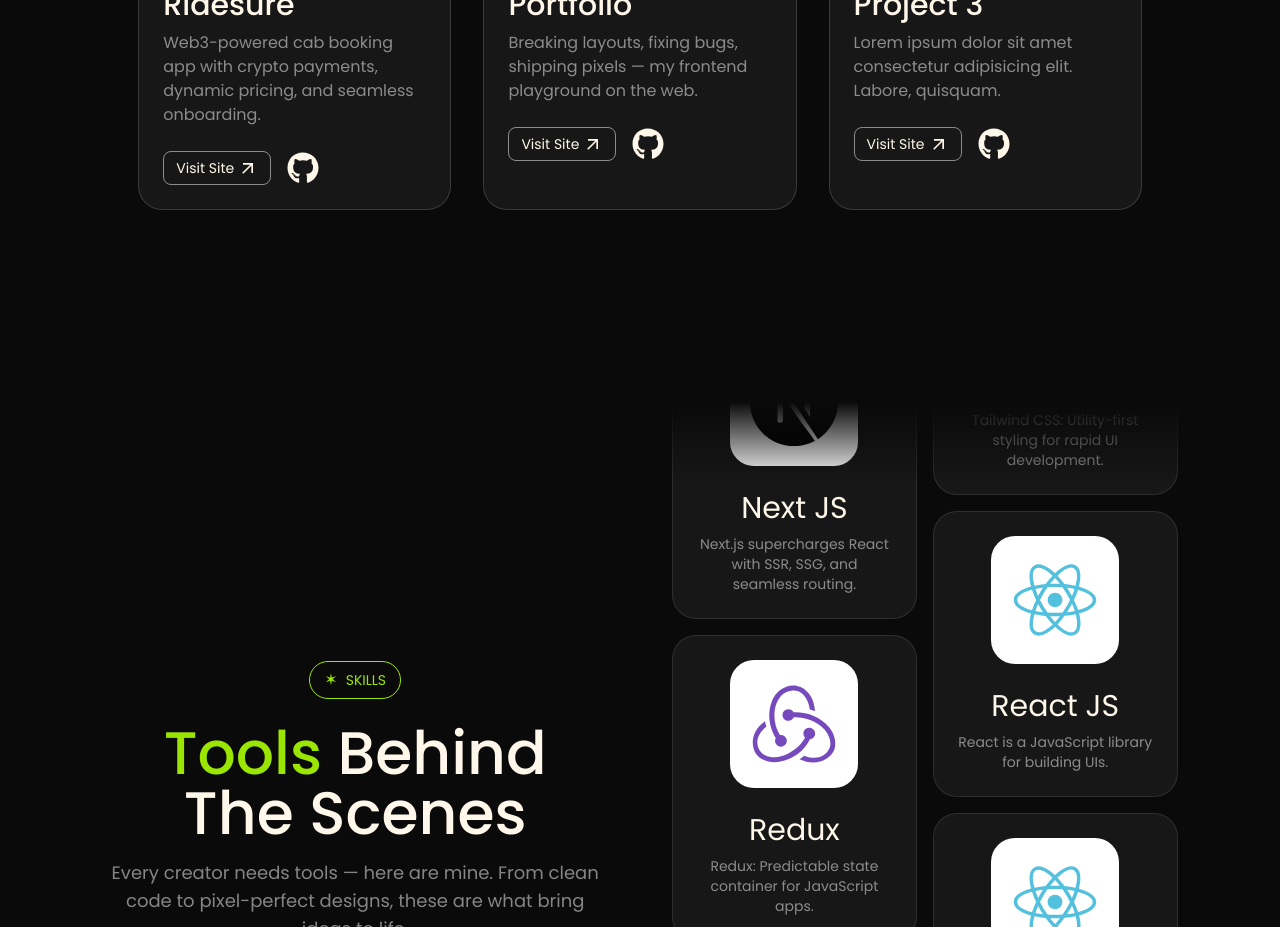
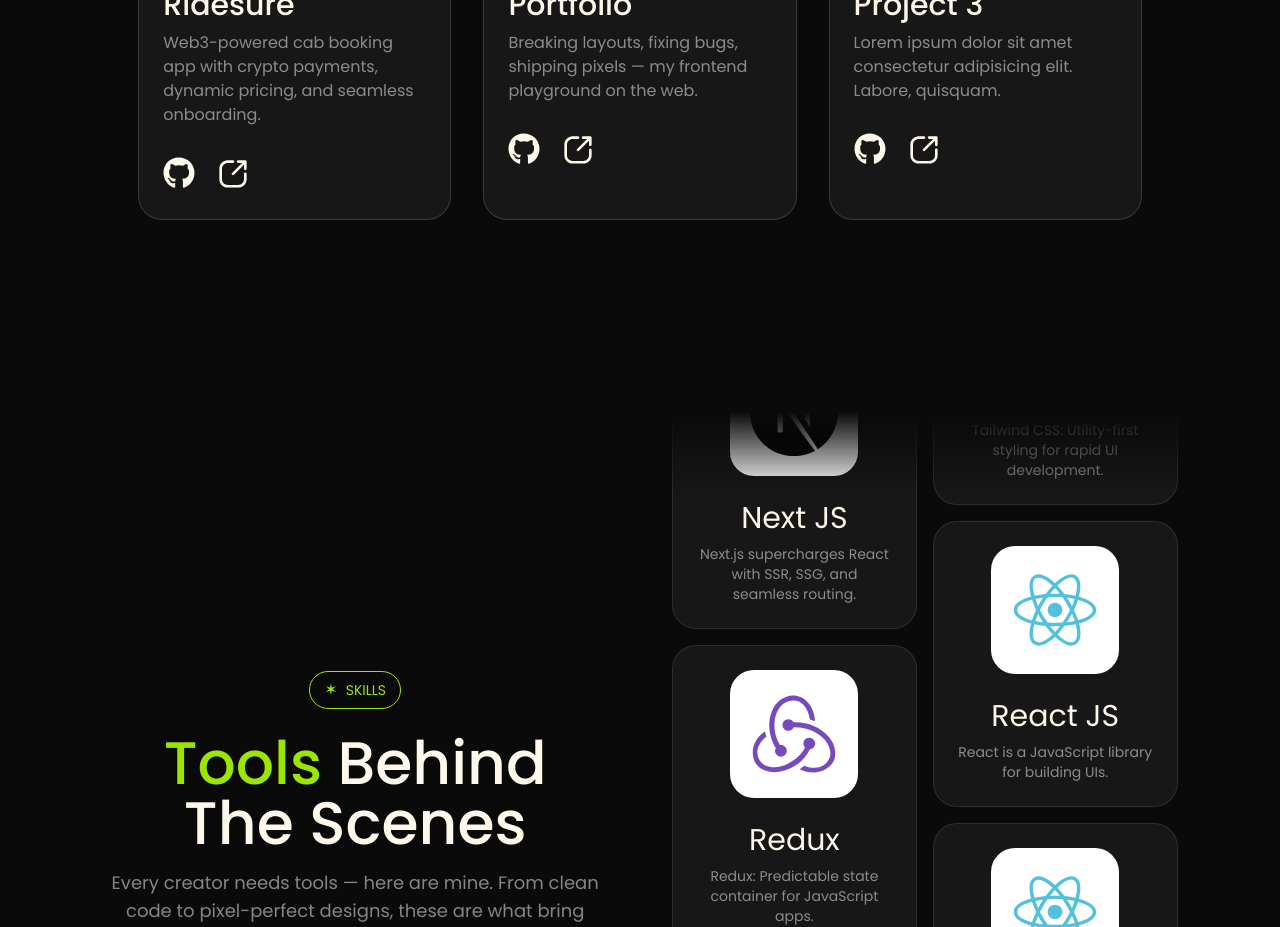
Before and after one commit to goyalritik-rg/portfolio, a Next.js app: page / in a window 1280 px wide. Shown: the part 2600-3527 px from the top of the page. Built offline with nearby package versions, Linux system fonts and the light colour scheme.

Commit message:
svg changes

```diff
--- a/src/common/components/ProjectCard.js
+++ b/src/common/components/ProjectCard.js
@@ -3,9 +3,9 @@
 import Image from "next/image";
 import { useState } from "react";
 import { FaGithub } from "react-icons/fa";
-import { MdArrowOutward } from "react-icons/md";
 import { twMerge } from "tailwind-merge";
 import { Lens } from "@/common/ui-components/Lens";
+import Share from "../svgs/Share";
 
 const ProjectCard = ({ className = "", project = {} }) => {
   const [hovering, setHovering] = useState(false);
@@ -28,20 +28,16 @@ const ProjectCard = ({ className = "", project = {} }) => {
       <p className="text-white/50 mt-2">{description}</p>
 
       <div className="mt-6 flex items-center gap-4">
-        <div
-          role="presentation"
+        <FaGithub
+          className="text-[32px] cursor-pointer"
+          onClick={() => window.open(githubLink)}
+        />
+
+        <Share
+          className="cursor-pointer"
           onClick={() => {
             window.open(siteUrl);
           }}
-          className="py-1.5 px-3 border border-white/50 rounded-lg w-fit text-sm cursor-pointer flex items-center gap-1 hover:border-white transition-all"
-        >
-          Visit Site
-          <MdArrowOutward className="text-xl" />
-        </div>
-
-        <FaGithub
-          className="text-[32px] cursor-pointer"
-          onClick={() => window.open(githubLink)}
         />
       </div>
     </div>
--- /dev/null
+++ b/src/common/svgs/Share.js
@@ -0,0 +1,20 @@
+const Share = ({ className, ...restProps }) => {
+  return (
+    <svg
+      xmlns="http://www.w3.org/2000/svg"
+      width="44"
+      height="44"
+      viewBox="0 -0.5 25 25"
+      fill="none"
+      className={className}
+      {...restProps}
+    >
+      <path
+        d="M12.5 6.25C12.9142 6.25 13.25 5.91421 13.25 5.5C13.25 5.08579 12.9142 4.75 12.5 4.75V6.25ZM20.25 12.5C20.25 12.0858 19.9142 11.75 19.5 11.75C19.0858 11.75 18.75 12.0858 18.75 12.5H20.25ZM19.5 6.25C19.9142 6.25 20.25 5.91421 20.25 5.5C20.25 5.08579 19.9142 4.75 19.5 4.75V6.25ZM15.412 4.75C14.9978 4.75 14.662 5.08579 14.662 5.5C14.662 5.91421 14.9978 6.25 15.412 6.25V4.75ZM20.25 5.5C20.25 5.08579 19.9142 4.75 19.5 4.75C19.0858 4.75 18.75 5.08579 18.75 5.5H20.25ZM18.75 9.641C18.75 10.0552 19.0858 10.391 19.5 10.391C19.9142 10.391 20.25 10.0552 20.25 9.641H18.75ZM20.0303 6.03033C20.3232 5.73744 20.3232 5.26256 20.0303 4.96967C19.7374 4.67678 19.2626 4.67678 18.9697 4.96967L20.0303 6.03033ZM11.9697 11.9697C11.6768 12.2626 11.6768 12.7374 11.9697 13.0303C12.2626 13.3232 12.7374 13.3232 13.0303 13.0303L11.9697 11.9697ZM12.5 4.75H9.5V6.25H12.5V4.75ZM9.5 4.75C6.87665 4.75 4.75 6.87665 4.75 9.5H6.25C6.25 7.70507 7.70507 6.25 9.5 6.25V4.75ZM4.75 9.5V15.5H6.25V9.5H4.75ZM4.75 15.5C4.75 18.1234 6.87665 20.25 9.5 20.25V18.75C7.70507 18.75 6.25 17.2949 6.25 15.5H4.75ZM9.5 20.25H15.5V18.75H9.5V20.25ZM15.5 20.25C18.1234 20.25 20.25 18.1234 20.25 15.5H18.75C18.75 17.2949 17.2949 18.75 15.5 18.75V20.25ZM20.25 15.5V12.5H18.75V15.5H20.25ZM19.5 4.75H15.412V6.25H19.5V4.75ZM18.75 5.5V9.641H20.25V5.5H18.75ZM18.9697 4.96967L11.9697 11.9697L13.0303 13.0303L20.0303 6.03033L18.9697 4.96967Z"
+        className="fill-current"
+      />
+    </svg>
+  );
+};
+
+export default Share;
```
